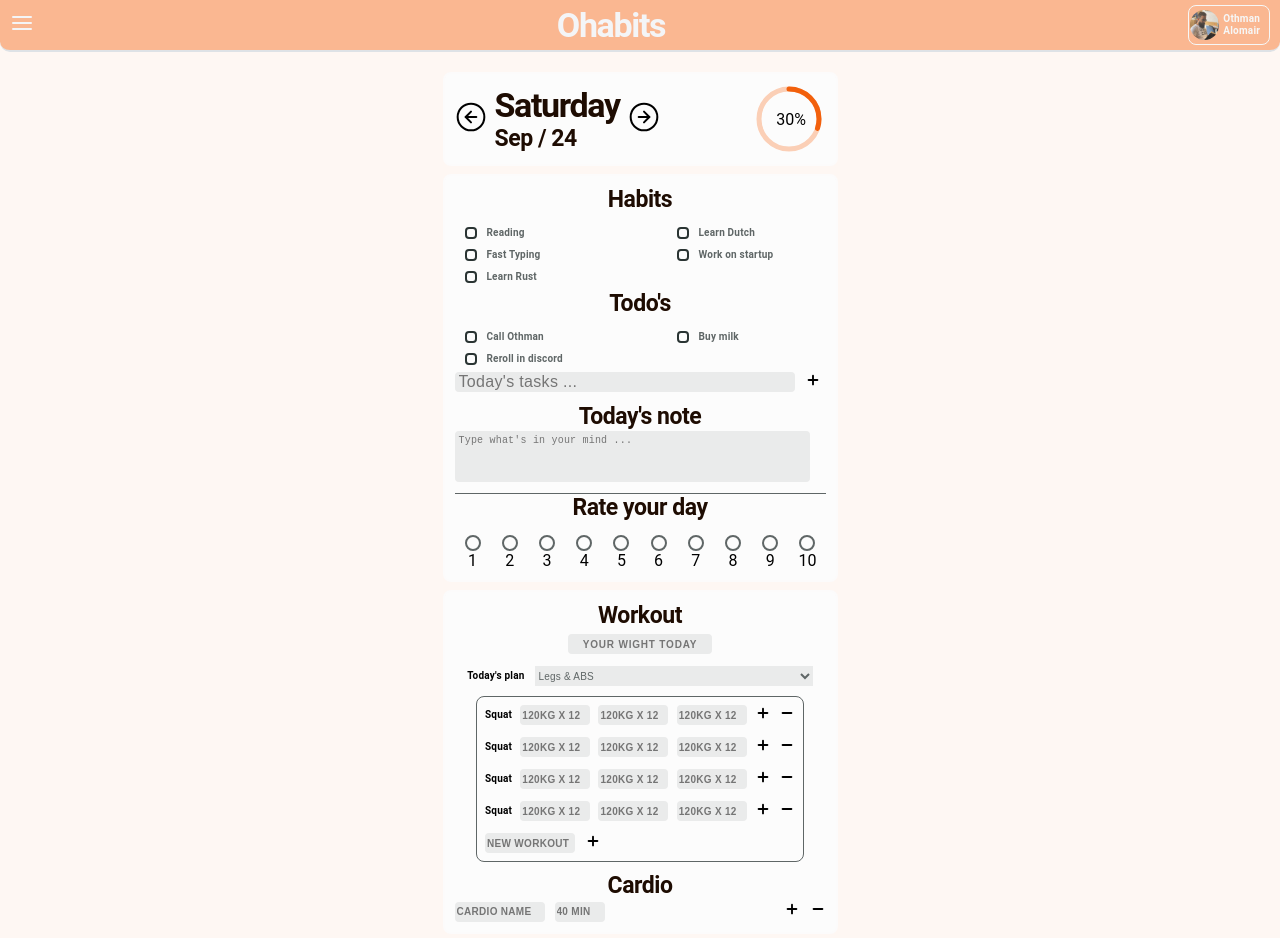
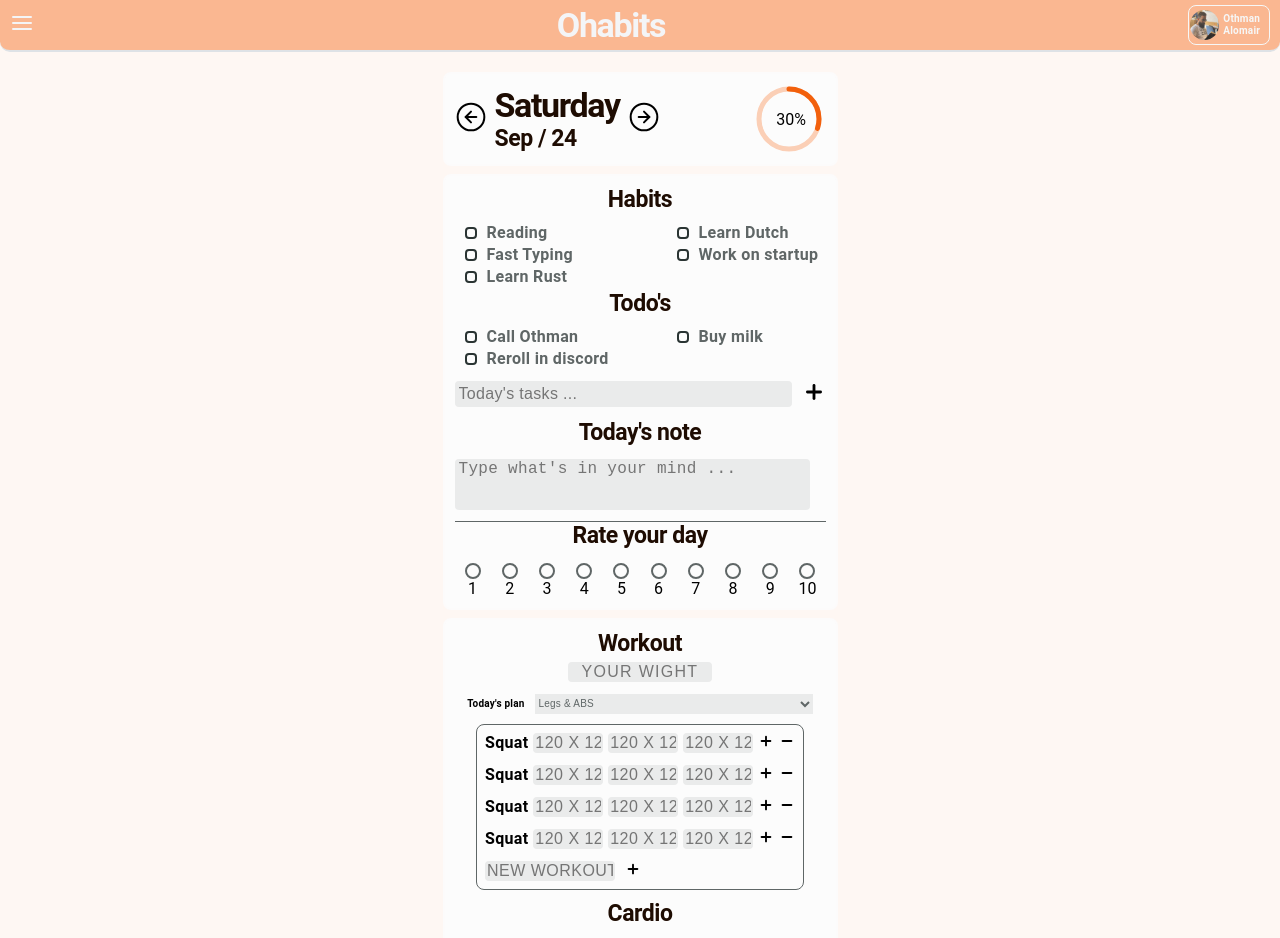
Before and after one commit to OthmanFaiz/ohabits, a Next.js app: page / in a window 1280 px wide. Shown: the top 938 px of the page. Built offline with nearby package versions, Linux system fonts and the light colour scheme.

Commit message:
16px inputs

```diff
--- a/components/Habits.js
+++ b/components/Habits.js
@@ -76,7 +76,7 @@ export default function Habits() {
                 <div className={classes.todo_add}>
                     <input type="text" className={classes.input} placeholder="Today's tasks ..." />
                     <div className={classes.todo_add_icon}>
-                        <Image src="/images/svg/add.svg" width={16} height={16} />
+                        <Image src="/images/svg/add.svg" width={24} height={24} />
                     </div>
                 </div>
             </div>
--- a/components/Habits.module.css
+++ b/components/Habits.module.css
@@ -57,7 +57,7 @@
 
 .habit_name {
     font-weight: 600;
-    font-size: 10px;
+    font-size: 16px;
     line-height: 12px;
     /* identical to box height, or 120% */
 
@@ -93,13 +93,14 @@
 
 .todo_add {
     display: flex;
+    align-items: center;
     margin-bottom: 11px;
+    margin-top: 12px;
 }
 
 .input {
     width: 340px;
-    height: 20px;
-    padding: 0px 4px;
+    padding: 4px 4px;
 
     border: none;
     outline: none;
@@ -130,7 +131,7 @@
     resize: none;
 
     font-weight: 400;
-    font-size: 10px;
+    font-size: 16px;
     line-height: 12px;
     color: #5F6666;
     /* identical to box height, or 120% */
@@ -143,6 +144,7 @@
     border-radius: 4px;
 
     margin-bottom: 11px;
+    margin-top: 12px;
 }
 
 .line {
--- a/components/Workout.js
+++ b/components/Workout.js
@@ -6,7 +6,7 @@ export default function Workout() {
         <div className={classes.container}>
             <div className={`${classes.workout_title} ${classes.flex}`}>
                 Workout
-                <input type="text" placeholder='your wight today' className={classes.wight_input} />
+                <input type="text" placeholder='your wight' className={classes.wight_input} />
             </div>
             <div className={classes.today_workout}>
                 <span className={classes.today_title}>Today&apos;s plan</span>
@@ -21,9 +21,9 @@ export default function Workout() {
                     <span className={classes.workout_plan_title}>
                         Squat
                     </span>
-                    <input type="text" placeholder='120kg x 12' className={classes.workout_plan_input} />
-                    <input type="text" placeholder='120kg x 12' className={classes.workout_plan_input} />
-                    <input type="text" placeholder='120kg x 12' className={classes.workout_plan_input} />
+                    <input type="text" placeholder='120 x 12' className={classes.workout_plan_input} />
+                    <input type="text" placeholder='120 x 12' className={classes.workout_plan_input} />
+                    <input type="text" placeholder='120 x 12' className={classes.workout_plan_input} />
                     <div className={classes.workout_plan_add}>
                         <Image src='/images/svg/add.svg' alt='add' width={16} height={16} />
                     </div>
@@ -35,9 +35,9 @@ export default function Workout() {
                     <span className={classes.workout_plan_title}>
                         Squat
                     </span>
-                    <input type="text" placeholder='120kg x 12' className={classes.workout_plan_input} />
-                    <input type="text" placeholder='120kg x 12' className={classes.workout_plan_input} />
-                    <input type="text" placeholder='120kg x 12' className={classes.workout_plan_input} />
+                    <input type="text" placeholder='120 x 12' className={classes.workout_plan_input} />
+                    <input type="text" placeholder='120 x 12' className={classes.workout_plan_input} />
+                    <input type="text" placeholder='120 x 12' className={classes.workout_plan_input} />
                     <div className={classes.workout_plan_add}>
                         <Image src='/images/svg/add.svg' alt='add' width={16} height={16} />
                     </div>
@@ -49,9 +49,9 @@ export default function Workout() {
                     <span className={classes.workout_plan_title}>
                         Squat
                     </span>
-                    <input type="text" placeholder='120kg x 12' className={classes.workout_plan_input} />
-                    <input type="text" placeholder='120kg x 12' className={classes.workout_plan_input} />
-                    <input type="text" placeholder='120kg x 12' className={classes.workout_plan_input} />
+                    <input type="text" placeholder='120 x 12' className={classes.workout_plan_input} />
+                    <input type="text" placeholder='120 x 12' className={classes.workout_plan_input} />
+                    <input type="text" placeholder='120 x 12' className={classes.workout_plan_input} />
                     <div className={classes.workout_plan_add}>
                         <Image src='/images/svg/add.svg' alt='add' width={16} height={16} />
                     </div>
@@ -63,9 +63,9 @@ export default function Workout() {
                     <span className={classes.workout_plan_title}>
                         Squat
                     </span>
-                    <input type="text" placeholder='120kg x 12' className={classes.workout_plan_input} />
-                    <input type="text" placeholder='120kg x 12' className={classes.workout_plan_input} />
-                    <input type="text" placeholder='120kg x 12' className={classes.workout_plan_input} />
+                    <input type="text" placeholder='120 x 12' className={classes.workout_plan_input} />
+                    <input type="text" placeholder='120 x 12' className={classes.workout_plan_input} />
+                    <input type="text" placeholder='120 x 12' className={classes.workout_plan_input} />
                     <div className={classes.workout_plan_add}>
                         <Image src='/images/svg/add.svg' alt='add' width={16} height={16} />
                     </div>
@@ -89,10 +89,10 @@ export default function Workout() {
                     <input type="text" placeholder='40 min' className={classes.cardio_min_input} />
                 </div>
                 <div className={classes.workout_plan_add}>
-                    <Image src='/images/svg/add.svg' alt='add' width={16} height={16} />
+                    <Image src='/images/svg/add.svg' alt='add' width={24} height={24} />
                 </div>
                 <div className={classes.workout_plan_remove}>
-                    <Image src='/images/svg/remove.svg' alt='remove' width={16} height={16} />
+                    <Image src='/images/svg/remove.svg' alt='remove' width={24} height={24} />
                 </div>
             </div>
         </div>
--- a/components/Workout.module.css
+++ b/components/Workout.module.css
@@ -46,8 +46,8 @@
     border: none;
     outline: none;
 
-    font-weight: 600;
-    font-size: 10px;
+    font-weight: 400;
+    font-size: 16px;
     line-height: 12px;
     color: #5F6666;
     /* identical to box height, or 120% */
@@ -127,7 +127,7 @@
 
 .workout_plan_title {
     font-weight: 600;
-    font-size: 10px;
+    font-size: 16px;
     line-height: 12px;
     /* identical to box height, or 120% */
 
@@ -143,8 +143,8 @@
     border: none;
     outline: none;
 
-    font-weight: 600;
-    font-size: 10px;
+    font-weight: 400;
+    font-size: 16px;
     line-height: 12px;
     color: #5F6666;
     /* identical to box height, or 120% */
@@ -159,7 +159,7 @@
 }
 
 .workout_plan_input_new {
-    width: 90px;
+    width: 130px;
     margin-right: 10px;
 }
 
@@ -183,14 +183,14 @@
 }
 
 .cardio_name_input {
-    width: 90px;
+    width: 130px;
     height: 20px;
 
     border: none;
     outline: none;
 
     font-weight: 600;
-    font-size: 10px;
+    font-size: 16px;
     line-height: 12px;
     color: #5F6666;
     /* identical to box height, or 120% */
@@ -206,14 +206,14 @@
 }
 
 .cardio_min_input {
-    width: 50px;
+    width: 70px;
     height: 20px;
 
     border: none;
     outline: none;
 
     font-weight: 600;
-    font-size: 10px;
+    font-size: 16px;
     line-height: 12px;
     color: #5F6666;
     /* identical to box height, or 120% */
@@ -229,4 +229,5 @@
 
 .gap_top {
     margin-top: 10px;
+    margin-bottom: 8px;
 }
```
Also changed, not shown: 1 other file (tests, documents, lock files or other folders).
